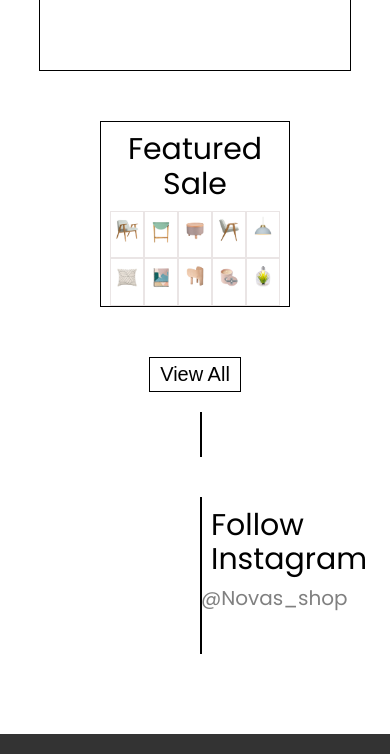
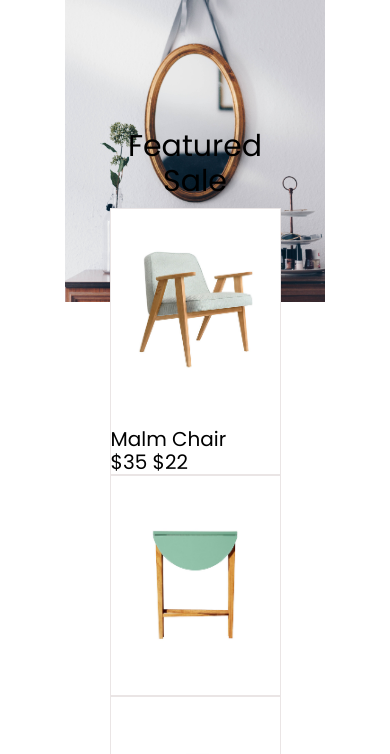
Before and after one commit to therealseeds/sheh-rachel-project-two, a plain HTML site: page index.html in a window 390 px wide. Shown: the part 1710-2464 px from the top of the page. Drawn offline with Linux system fonts and the light colour scheme.

Commit message:
More styling fixes

```diff
--- a/index.html
+++ b/index.html
@@ -57,9 +57,16 @@
             <div class="wrapper">
                 <h2 class="index-h2">Featured Sale</h2>
                 <ul>
-                    <li class="image-container"><img src="./novas-project/assets/prod-1.jpg"
-                            alt="A pale green lounge chair."></li>
-                    <li class="image-container"><img src="./novas-project/assets/prod-2.jpg"
+                    <li>
+                        <div class="image-container"><img src="./novas-project/assets/prod-1.jpg" alt="A pale green lounge chair.">
+                        </div>
+                        <div class="product-description-container">
+                            <p>Malm Chair</p>
+                            <p>$35 $22</p>
+                        </div>
+                    </li>
+                    <li>
+                        <div class="image-container"><img src="./novas-project/assets/prod-2.jpg"
                             alt="A pastel green folding side table."></li>
                     <li class="image-container"><img src="./novas-project/assets/prod-3.jpg" alt="A pastel footstool.">
                     </li>
@@ -122,7 +129,8 @@
             <div class="logo">
                 <img src="./novas-project/assets/logo-white.png" alt="White Novas logo.">
             </div>
-            <p class="text-container">Lorem ipsum dolor sit amet consectetur adipisicing elit. Fuga enim non aliquid unde.
+            <p class="text-container">Lorem ipsum dolor sit amet consectetur adipisicing elit. Fuga enim non aliquid
+                unde.
             </p>
             <ul>
                 <li><img src="./novas-project/assets/icons/facebook.svg" alt="Facebook icon"></li>
--- a/styles/sass/style.scss
+++ b/styles/sass/style.scss
@@ -112,6 +112,7 @@ header p {
     display: flex;
     flex-wrap: wrap;
     margin-left: calc(10%);
+    /*margin-left: 10px;*/
     margin-right: calc(10%);
     margin-top: 25px;
     margin-bottom: 0;
@@ -289,7 +290,7 @@ footer {
 }
 
 /* Media Queries*/
-/*@media (max-width: 1260px) {
+@media (max-width: 600px) {
     input[type="checkbox"] {
         display: block;
     }
@@ -303,11 +304,33 @@ input[type="checkbox"] {
     min-height: 60px;
     cursor: pointer;
     background: url(./icons/icons8-menu-60.png) center / cover no-repeat;
-}*/
+}
 
 @media (max-width: 600px) {
-    section {
-      /*flex-direction: column;*/
+    .vertical-items ul,
+    .featured-sale ul,
+    .couches ul,
+    .instagram ul {
+      flex-direction: column;
+      align-items: center;
+
+      li {
+        width: 100%;
+      }
+    }
+}
+
+/*@media (max-width: 600px) {
+  input[type="checkbox"] {
+    display: block;
+  }
+  .vertical-items ul {
+    flex-direction: column;
+    align-items: center;
+    li {
+      width: 100%;
+      height: 100%;
       border: 1px solid black;
     }
-}
+  }
+}*/
```
Also changed, not shown: styles/style.css.
